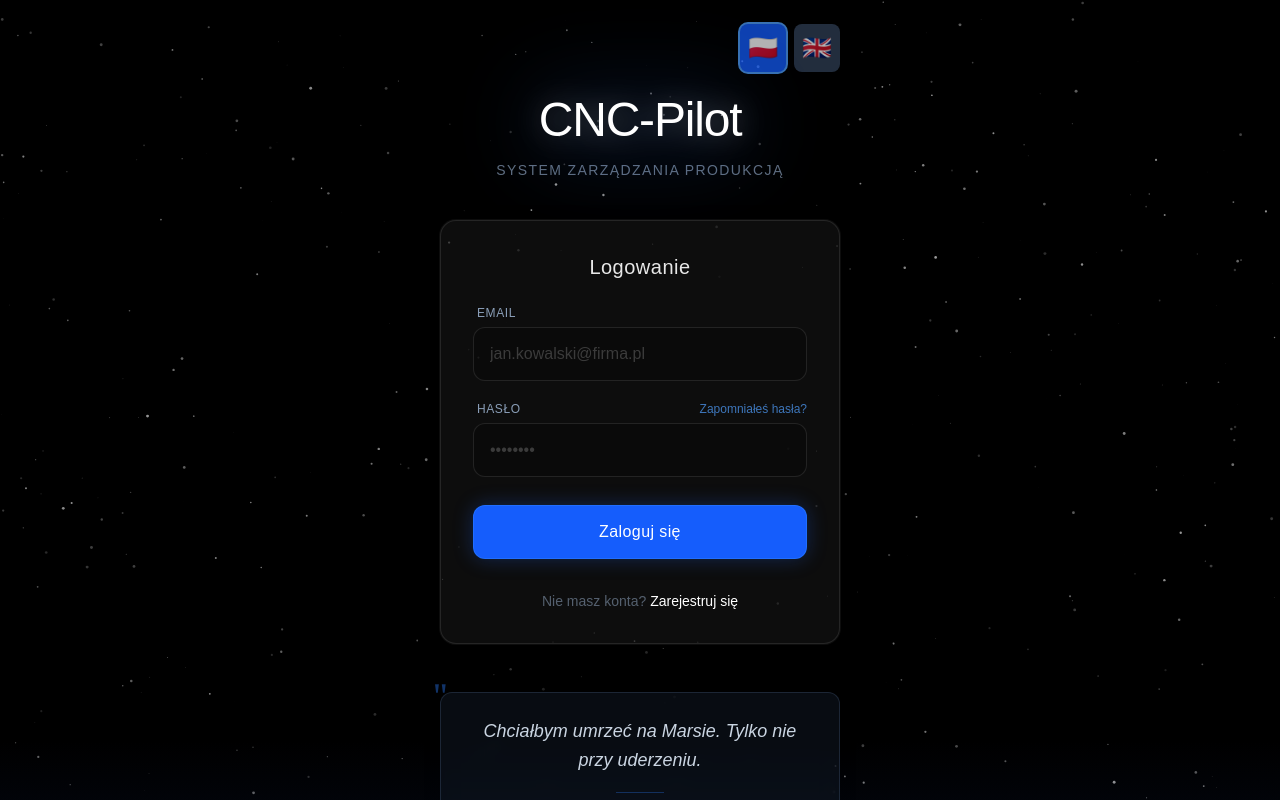
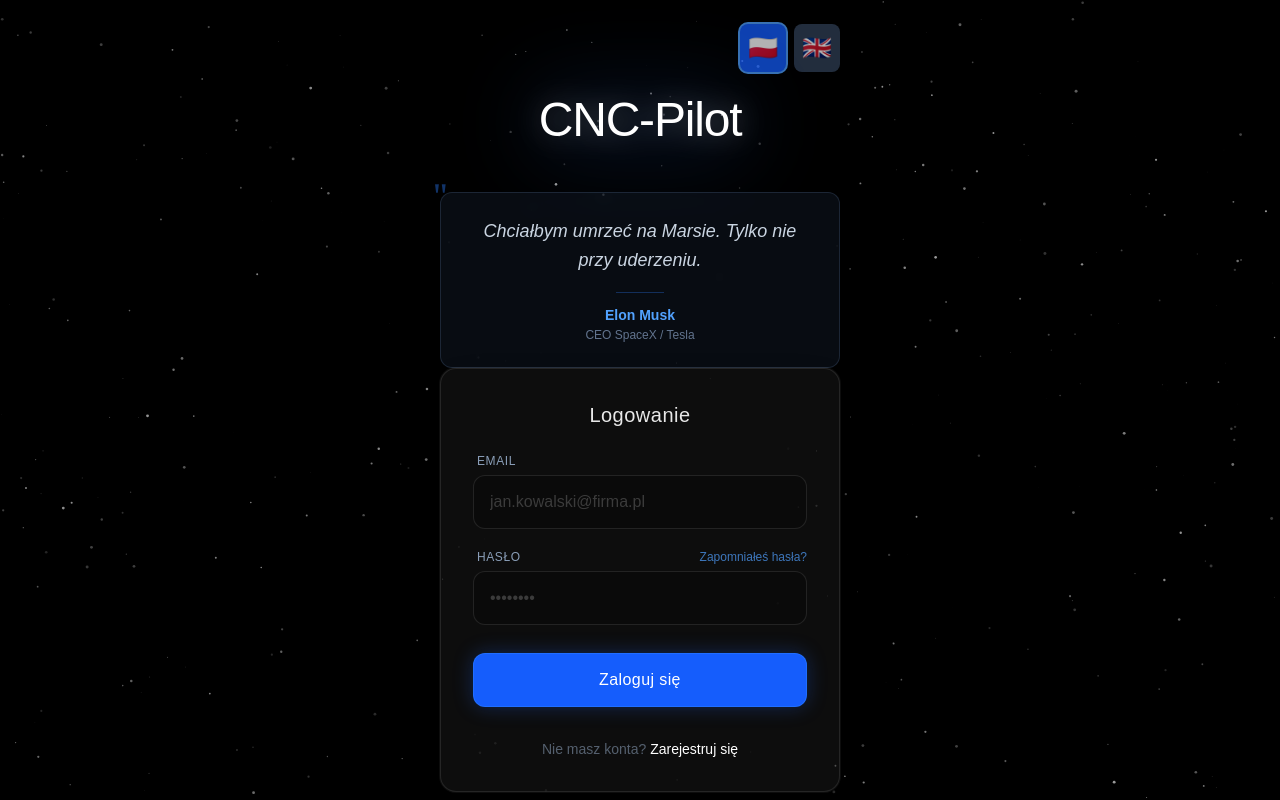
Before and after one commit to JakubRen/cnc-pilot-mvp, a Next.js app: page /login in a window 1280 px wide. Shown: the top 800 px of the page. Built offline with nearby package versions, Linux system fonts and the light colour scheme.

Commit message:
feat: Adjust QuoteWidget position and remove tagline from login page

```diff
--- a/app/login/page.tsx
+++ b/app/login/page.tsx
@@ -89,10 +89,10 @@ export default function LoginPage() {
               {t('common', 'appName') || 'CNC Pilot'}
             </h1>
           </motion.div>
-          <p className="text-blue-200/50 tracking-widest text-sm uppercase font-medium mt-2">
-            {t('common', 'tagline') || 'Precision Manufacturing OS'}
-          </p>
         </div>
+
+        {/* Inspirational Quote */}
+        <QuoteWidget />
 
         {/* Glassmorphic Card */}
         <div className="bg-white/5 backdrop-blur-2xl border border-white/10 rounded-2xl p-8 shadow-2xl ring-1 ring-white/5">
--- a/components/auth/QuoteWidget.tsx
+++ b/components/auth/QuoteWidget.tsx
@@ -15,7 +15,7 @@ export default function QuoteWidget() {
   if (!quote) return null
 
   return (
-    <div className="relative max-w-md mx-auto mt-12 p-6 bg-slate-800/30 backdrop-blur-sm border border-slate-700/50 rounded-xl shadow-xl animate-in fade-in slide-in-from-bottom-4 duration-700">
+    <div className="relative max-w-md mx-auto mt-6 p-6 bg-slate-800/30 backdrop-blur-sm border border-slate-700/50 rounded-xl shadow-xl animate-in fade-in slide-in-from-bottom-4 duration-700">
       <div className="absolute -top-4 -left-2 text-4xl text-blue-500/40 font-serif">"</div>
 
       <figure className="relative z-10">
```
